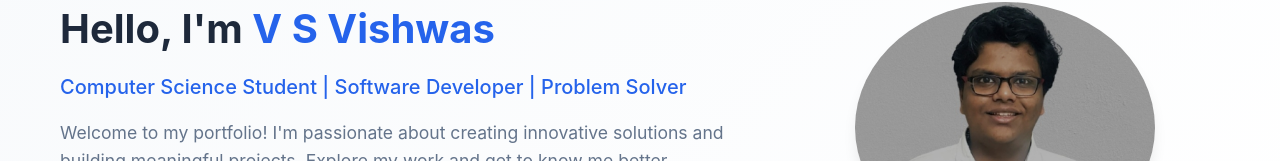
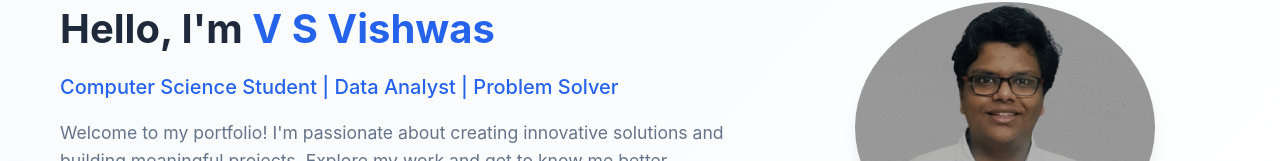
Before and after one commit to v-s-v-i-s-h-w-a-s/my-portfolio, a plain HTML site: page index.html in a window 1280 px wide. Shown: the part 174-335 px from the top of the page. Drawn offline with Linux system fonts and the light colour scheme.

```diff
--- a/index.html
+++ b/index.html
@@ -44,7 +44,7 @@
             <div class="container">
                 <div class="hero-content">
                     <h1>Hello, I'm <span class="highlight">V S Vishwas</span></h1>
-                    <p class="hero-subtitle">Computer Science Student | Software Developer | Problem Solver</p>
+                    <p class="hero-subtitle">Computer Science Student | Data Analyst | Problem Solver</p>
                     <p class="hero-description">
                         Welcome to my portfolio! I'm passionate about creating innovative solutions
                         and building meaningful projects. Explore my work and get to know me better.
```
